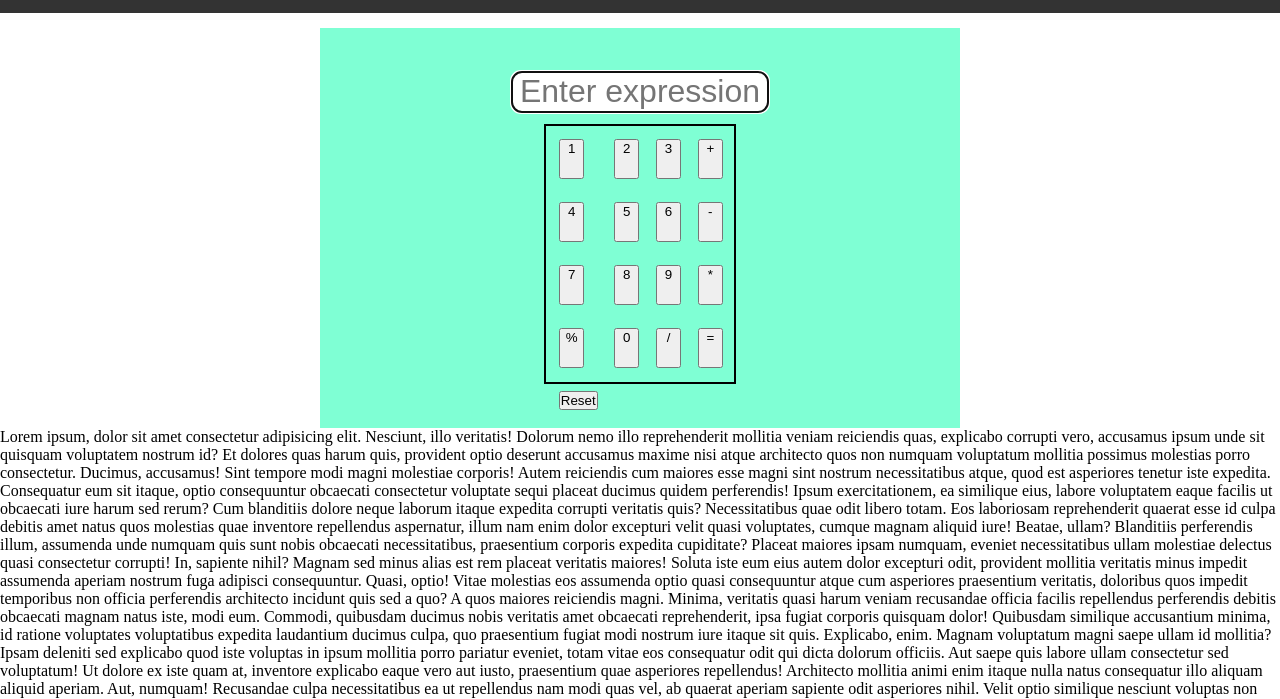
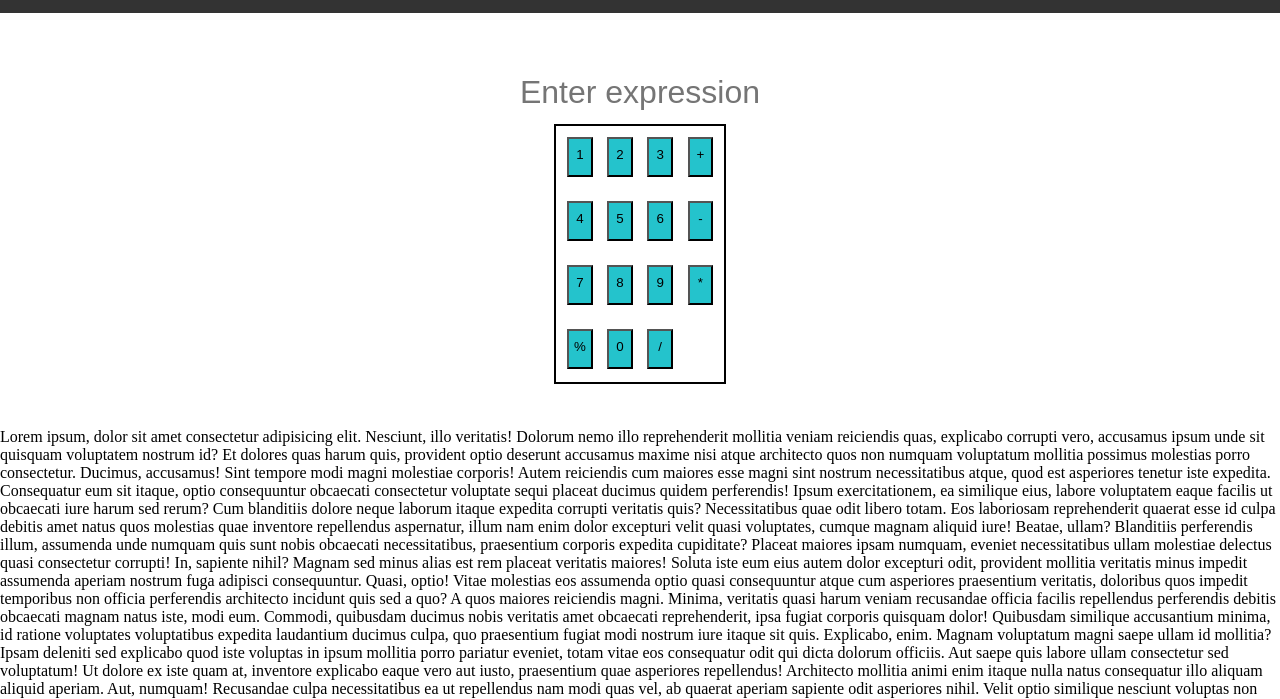
Before and after one commit to anmolshikhar/Calculator, a plain HTML site: page index.html in a window 1280 px wide. Shown: the part 90-789 px from the top of the page. Drawn offline with nearby package versions, Linux system fonts and the light colour scheme; a script that the page names is missing.

Commit message:
initial logic

```diff
--- a/cal.css
+++ b/cal.css
@@ -17,19 +17,22 @@ header {
 
 
 main {
-    width: 50vw;
+    width: 45vw;
     height: 50vh;
-    background-color: aquamarine;
+    background-color: rgb(255, 255, 255);
     display: flex;
     flex-direction: column;
     justify-content: center;
     align-items: center;
     z-index: 0;
     margin: auto;
-   margin-top: 100px;
-    /* 1rem top + bottom padding + estimated line height */
+    margin-top: 100px;
 
 
+
+}
+#inputJ[type="text"] {
+    border: 2px inset black;
 }
 
 .inbtn {
@@ -37,8 +40,12 @@ main {
     flex-direction: row;
     justify-content: center;
     text-align: center;
+    border: 5% inset black;
     width: 2vw;
     height: 5vh;
+    padding: auto;
+    padding-top: 30%;
+    background-color: hsl(183, 70%, 47%);
 }
 
 #button {
--- a/index.html
+++ b/index.html
@@ -20,26 +20,26 @@
     </header>
     <br>
     <main>
-        <input type="text" id="input" class="main" placeholder="Enter expression" autofocus>
+        <input type="text" id="input" class="main" placeholder="Enter expression">
         <div id="button">
-            <button class="inbtn">1</button>
-            <button class="inbtn">2</button>
-            <button class="inbtn">3</button>
-            <button class="inbtn">+</button>
-            <button class="inbtn">4</button>
-            <button class="inbtn">5</button>
-            <button class="inbtn">6</button>
-            <button class="inbtn">-</button>
-            <button class="inbtn">7</button>
-            <button class="inbtn">8</button>
-            <button class="inbtn">9</button>
-            <button class="inbtn">*</button>
-            <button class="inbtn">%</button>
-            <button class="inbtn">0</button>
-            <button class="inbtn">/</button>
-            <button class="inbtn" id="=">=</button>
-            <button id="btn" class="main">Reset</button>
+            <button class="inbtn" value="1">1</button>
+            <button class="inbtn" value="2">2</button>
+            <button class="inbtn" value="3">3</button>
+            <button class="inbtn" value="+">+</button>
+            <button class="inbtn" value="4">4</button>
+            <button class="inbtn" value="5">5</button>
+            <button class="inbtn" value="6">6</button>
+            <button class="inbtn" value="-">-</button>
+            <button class="inbtn" value="7">7</button>
+            <button class="inbtn" value="8">8</button>
+            <button class="inbtn" value="9">9</button>
+            <button class="inbtn" value="*">*</button>
+            <button class="inbtn" value="%">%</button>
+            <button class="inbtn" value="0">0</button>
+            <button class="inbtn" value="/">/</button>
         </div>
+        <!-- <button class="inbtn" id="=">=</button>
+        <button id="Rbtn" class="main">Reset</button> -->
     </main>
     <footer>
         <div>Lorem ipsum, dolor sit amet consectetur adipisicing elit. Nesciunt, illo veritatis! Dolorum nemo illo reprehenderit mollitia veniam reiciendis quas, explicabo corrupti vero, accusamus ipsum unde sit quisquam voluptatem nostrum id?
```
Also changed, not shown: cal.js (+24 -6 lines).
